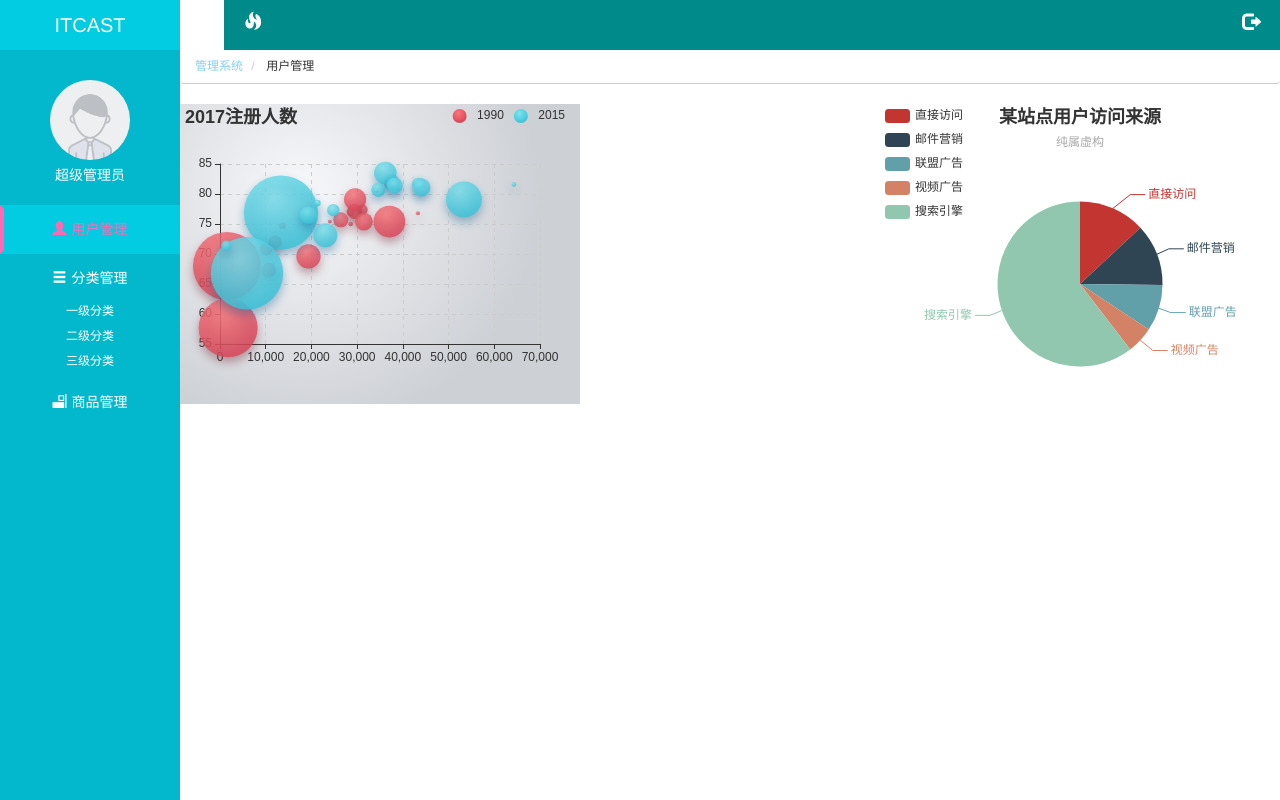
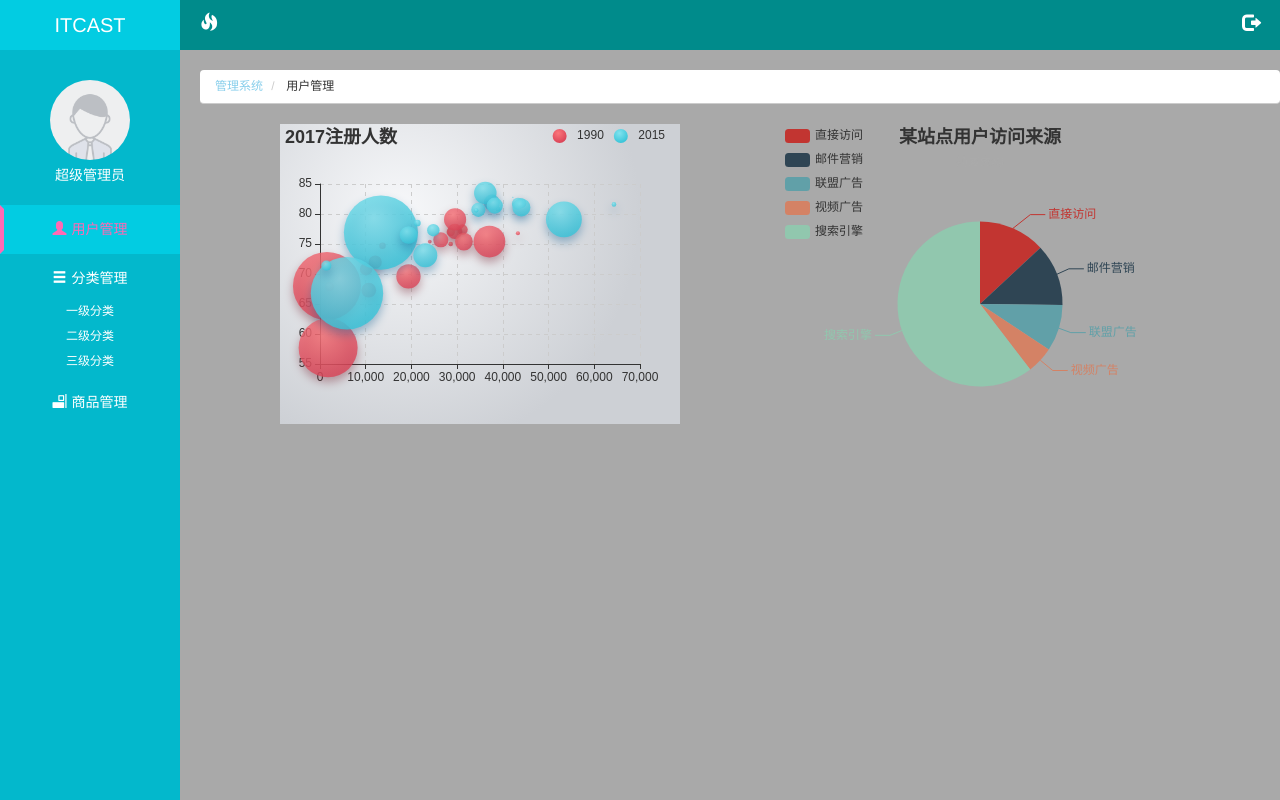
Before and after one commit to dangnuo7/letaoProject, a website: page public/my_manage/index.html in a window 1280 px wide. Drawn offline with Linux system fonts and the light colour scheme.

Commit message:
首页布局样式调整-1

```diff
--- a/public/my_manage/less/index.less
+++ b/public/my_manage/less/index.less
@@ -9,14 +9,17 @@ body {
     left: 0;
     top: 0;
     height: 100%;
+    width: 180px;
+    background-color: #03B8CC ;
     .left-head {
         position: absolute;
         left: 0;
         top: 0;
+        width: 100%;
         >a {
             display: block;
             height: 50px;
-            width: 180px;
+            width: 100%;
             background-color: #02CCE2;
             text-align: center;
             line-height: 50px;
@@ -27,9 +30,8 @@ body {
         }
     }
     .left-body {
+        width: 100%;
         text-align: center;
-        height: 100%;
-        width: 180px;
         padding-top: 80px;
         background-color: #03B8CC; // padding-top: 10px;
         .icon-icon {
@@ -85,33 +87,28 @@ body {
     width: 100%;
     height: 100%;
     padding-left: 180px; // background-color: darkgray;
+    // position: relative;
+    background-color: darkgray;
     .top {
-        position: absolute;
-        right: 0;
-        top: 0;
         .glyphicon-fire {
-            position: absolute;
-            left: 20px;
-            top:12px;
+            float: left;
         }
-        .glyphicon-log-out{
-            position: absolute;
-            right: 20px;
-            top:12px;
+        .glyphicon-log-out {
+            float: right;
         }
         font-size: 18px;
         padding: 12px 20px 0px 20px;
         color: #fff;
         background-color: darkcyan;
         height: 50px;
-        width: 82.5%;
+        width: 100%;
     }
     .side-content {
-        padding-top: 50px;
-        height: 100%;
         .breadcrumb {
             background-color: #fff;
             border-bottom: 1px solid #CCC;
+            margin-top: 20px;
+            margin-left: 20px;
             >li {
                 &:first-child {
                     >a {
@@ -120,5 +117,11 @@ body {
                 }
             }
         }
+        #main-right {
+            margin-left: 100px;
+        }
+        #main-left {
+            margin-right: 100px;
+        }
     }
 }
```
Also changed, not shown: public/my_manage/less/index.css.
